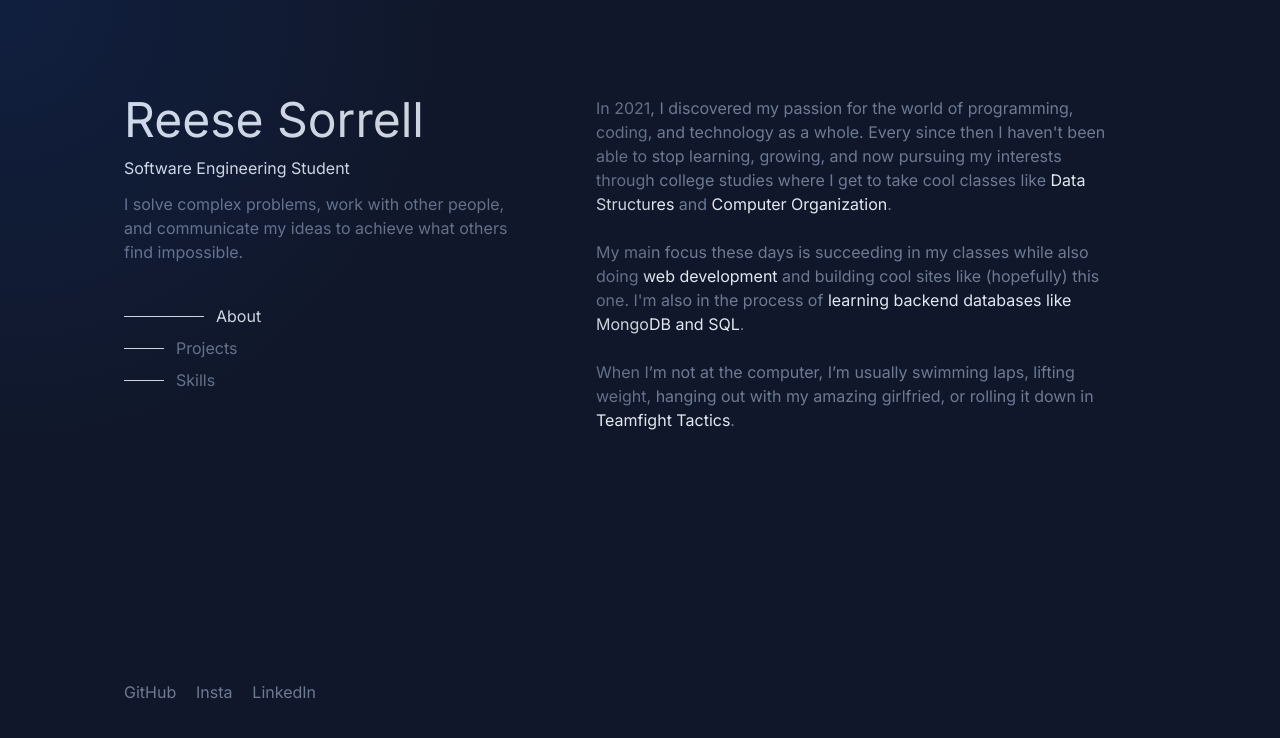
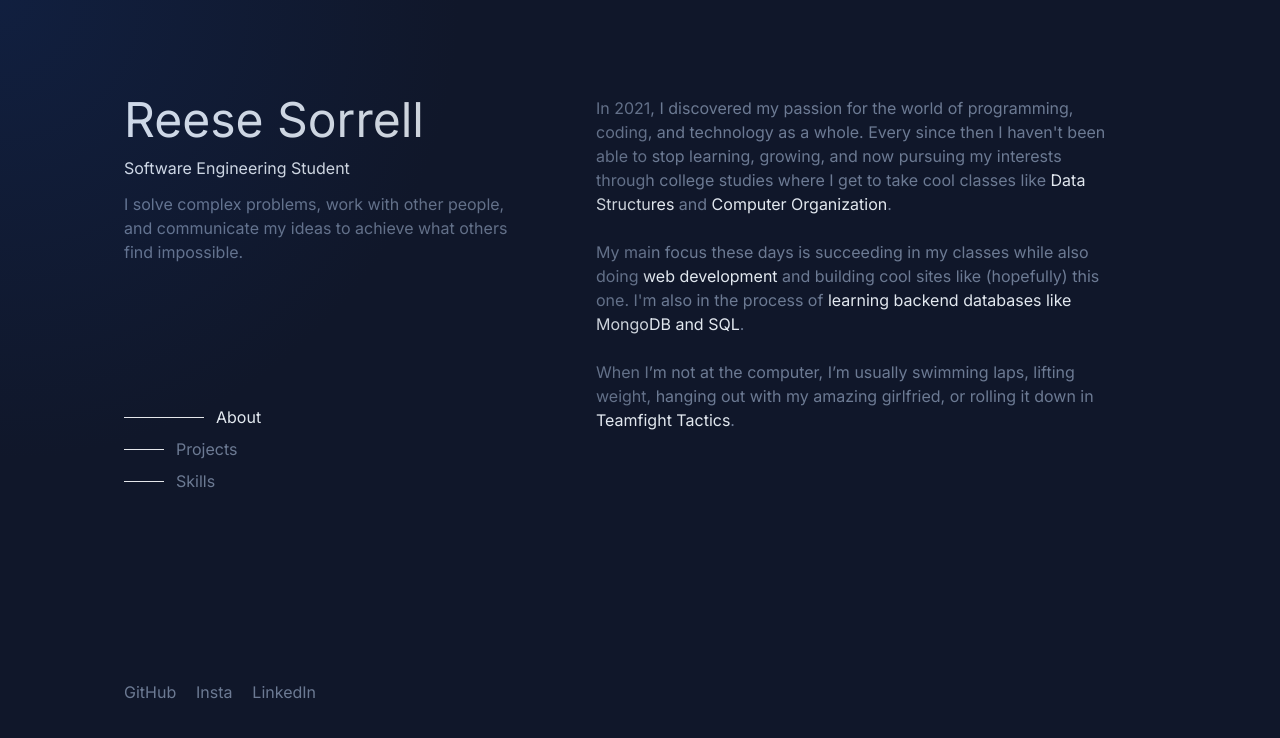
Before and after one commit to reesesorrell/personal-website, a Next.js app: page / in a window 1280 px wide. Shown: the top 738 px of the page. Built offline with nearby package versions, Linux system fonts and the light colour scheme.

Commit message:
Prevent screen overflow
Add nav item hover effect

```diff
--- a/app/components/leftsidebar.js
+++ b/app/components/leftsidebar.js
@@ -3,7 +3,7 @@ import NavBar from "./navbar"
 export default function() {
     return(
         <div className="flex flex-col py-24 items-start justify-between top-0 w-96 ml-20">
-            <div className="top-section h-1/2 flex flex-col justify-between">
+            <div className="top-section h-2/3 flex flex-col justify-between">
                 <div className="info-section flex flex-col">
                     <div className="text-5xl white-color pb-3">Reese Sorrell</div>
                     <div className="text-l white-color pb-3">Software Engineering Student</div>
--- a/app/components/navbar.js
+++ b/app/components/navbar.js
@@ -1,16 +1,16 @@
 export default function () {
     return(
         <div className="nav-section flex flex-col">
-            <div className="flex white-color pb-2">
-                <hr className="w-20 mr-3 mt-3"></hr>
+            <div className="flex white-color pb-2 nav-item">
+                <hr className="w-20 mr-3 mt-3 nav-line"></hr>
                 <div>About</div>
             </div>
-            <div className="flex grey-color pb-2">
-                <hr className="w-10 mr-3 mt-3"></hr>
+            <div className="flex grey-color pb-2 nav-item">
+                <hr className="w-10 mr-3 mt-3 nav-line"></hr>
                 <div>Projects</div>
             </div>
-            <div className="flex grey-color pb-2">
-                <hr className="w-10 mr-3 mt-3"></hr>
+            <div className="flex grey-color pb-2 nav-item">
+                <hr className="w-10 mr-3 mt-3 nav-line"></hr>
                 <div>Skills</div>
             </div>
         </div>
--- a/app/components/rightcontent.js
+++ b/app/components/rightcontent.js
@@ -11,8 +11,9 @@ export default function() {
                     My main focus these days is succeeding in my classes while also doing <em>web development</em> and building cool sites like (hopefully) this one. I'm also in the process of <em>learning backend databases like MongoDB and SQL</em>.
                 </div>
                 <div className="mb-6">
-                    When I’m not at the computer, I’m usually swimming laps, lifting weight, hanging out with my amazing girlfried, or rolling it down in <div className="tft inline"><em>Teamfight Tactics</em></div>.</div>
+                    When I’m not at the computer, I’m usually swimming laps, lifting weight, hanging out with my amazing girlfried, or rolling it down in <div className="tft inline"><em>Teamfight Tactics</em></div>.
                 </div>
+            </div>
         </div>
     )
 }
--- a/app/globals.css
+++ b/app/globals.css
@@ -7,6 +7,8 @@
   height: 100vh;
   width: 100vw;
   position: relative;
+  overflow-y: hidden;
+  overflow-x: hidden;
 }
 
 .page::after {
@@ -49,3 +51,17 @@ em {
 .tft:hover {
   cursor:url(/small-chonc.png) 25 25, auto;
 }
+
+.nav-item {
+  z-index: 10;
+  width: 180px;
+}
+
+.nav-item:hover {
+  color: white;
+  cursor: pointer;
+}
+
+.nav-item:hover > hr {
+  width: 5rem;
+}
```
